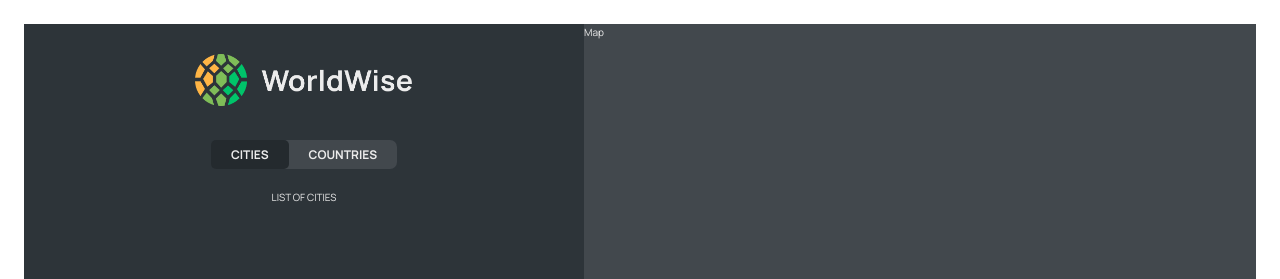
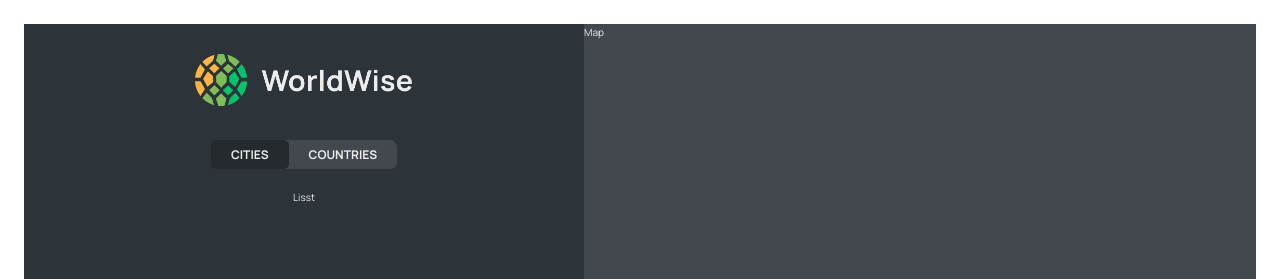
Before and after one commit to satyampund/worldwise, a React (Vite) app: page /app/cities in a window 1280 px wide. Shown: the top 279 px of the page. Built offline with nearby package versions, Linux system fonts and the light colour scheme.

Commit message:
feat: db json for api

```diff
--- a/src/App.jsx
+++ b/src/App.jsx
@@ -5,6 +5,7 @@
 import PageNotFound from './pages/PageNotFound';
 import AppLayout from './pages/AppLayout';
 import Login from './pages/Login';
+import CityList from './components/CityList';
 
 const App = () => {
   return (
@@ -14,8 +15,8 @@
         <Route path="product" element={<Product />} />
         <Route path="pricing" element={<Pricing />} />
         <Route path="app" element={<AppLayout />}>
-          <Route index element={<p>LIST OF CITIES</p>} />
-          <Route path="cities" element={<p>LIST OF CITIES</p>} />
+          <Route index element={<CityList />} />
+          <Route path="cities" element={<CityList />} />
           <Route path="countries" element={<p>LIST OF COURNTRIES</p>} />
           <Route path="form" element={<p>FORM</p>} />
         </Route>
--- /dev/null
+++ b/src/components/CityList.jsx
@@ -0,0 +1,7 @@
+import styles from './CityList.module.css';
+
+const CityList = () => {
+  return <ul className={styles.CityList}>Lisst</ul>;
+};
+
+export default CityList;
```
Also changed, not shown: db.json (renamed from data/cities.json).
